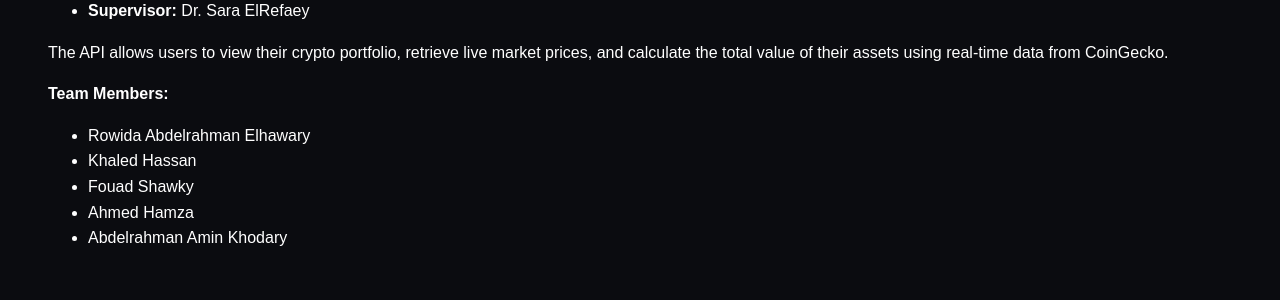
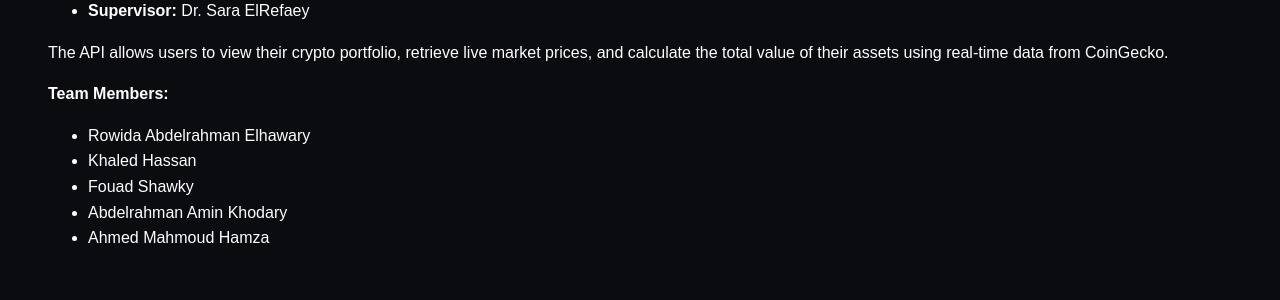
Before and after one commit to A2022KR/crypto-portfolio-api, a Flask app: page /about in a window 1280 px wide. Shown: the part 288-588 px from the top of the page. Run offline with Flask 3, Linux system fonts and the light colour scheme.

Commit message:
Update about.html

```diff
--- a/templates/about.html
+++ b/templates/about.html
@@ -28,8 +28,8 @@
         <li>Rowida Abdelrahman Elhawary</li>
         <li>Khaled Hassan</li>
         <li>Fouad Shawky</li>
-        <li>Ahmed Hamza</li>
         <li>Abdelrahman Amin Khodary</li>
+        <li>Ahmed Mahmoud Hamza</li>
     </ul>
 </body>
 </html>
```
